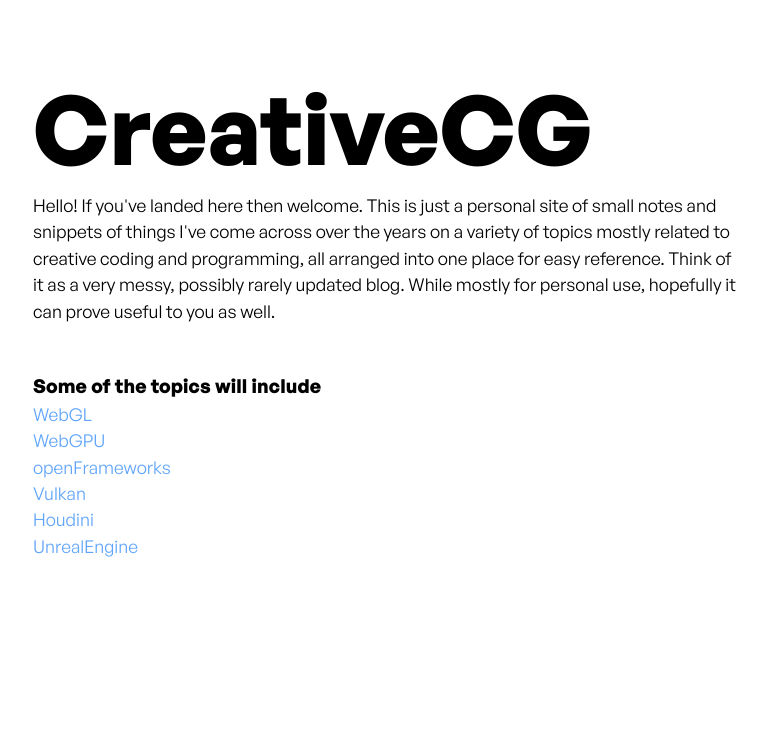
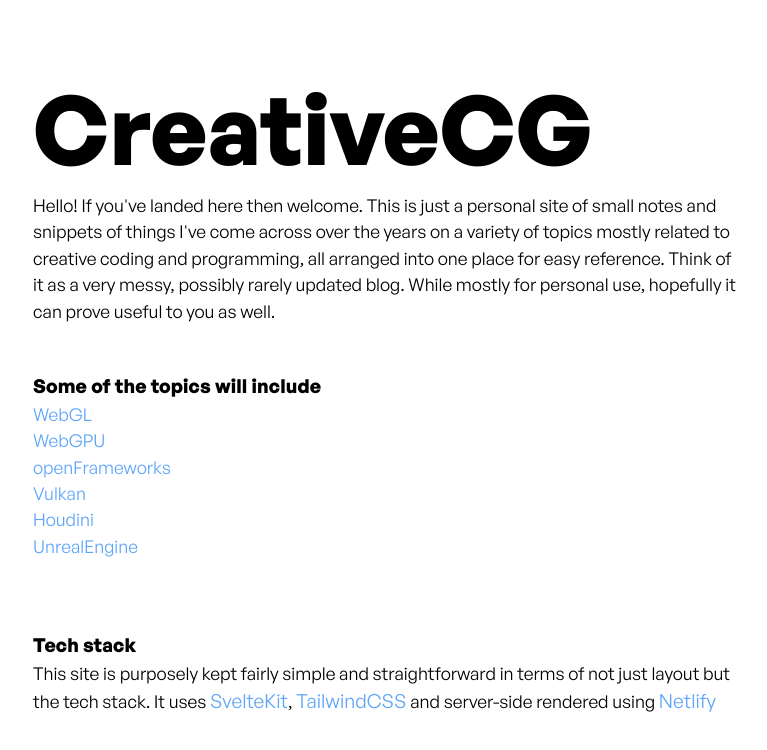
Before and after one commit to sortofsleepy/creativecg, a SvelteKit app: page / in a window 1280 px wide. Shown: the top 750 px of the page, without its empty margins (255-1022 px from the left). Built offline with nearby package versions, Linux system fonts and the light colour scheme.

Commit message:
Refactor + content add
- add helper function to fade in content once fonts are loaded
- add some unreal engine content
- add text explaining tech stack.

```diff
--- a/src/app.css
+++ b/src/app.css
@@ -15,6 +15,13 @@
 body {
     font-family: GeneralSans-Variable, sans-serif;
     font-size: 100%;
+    opacity: 0;
+    transition: opacity 1.5s ease;
+}
+
+body.loaded {
+    opacity: 1;
+    transition: opacity 1.5s ease;
 }
 
 h1, h2 {
--- a/src/app.html
+++ b/src/app.html
@@ -1,6 +1,7 @@
 <!DOCTYPE html>
 <html lang="en">
 	<head>
+		<title>CreativeCG</title>
 		<meta charset="utf-8" />
         <meta name="description" content="CreativeCG is the notebook of Joseph Chow containing links and brief notes about various topics."/>
         <meta name="keywords" content="Joseph Chow, blog, note, houdini, vulkan, unreal"/>
@@ -15,5 +16,17 @@
     <section class="container mx-auto px-72 py-10">
         %sveltekit.body%
     </section>
+
+	<script>
+
+		window.onload = ()=>{
+
+			document.fonts.ready.then(res => {
+				if(res.status === "loaded"){
+					document.body.classList.add("loaded")
+				}
+			})
+		}
+	</script>
 	</body>
 </html>
--- /dev/null
+++ b/src/lib/link.svelte
@@ -0,0 +1,10 @@
+
+
+<script>
+
+    export let url
+    export let text = "Link"
+</script>
+
+<a href="{url}" target="_blank" rel="noreferrer">{text}</a>
+<br/>
--- a/src/routes/+page.svelte
+++ b/src/routes/+page.svelte
@@ -26,4 +26,18 @@
         <li><a href="/houdini">Houdini</a></li>
         <li><a href="/unreal">UnrealEngine</a></li>
     </ul>
+
+    <section class="py-10">
+        <h2 class="mt-8">
+            Tech stack
+        </h2>
+
+        <p>
+            This site is purposely kept fairly simple and straightforward in terms of not just layout but the tech stack.
+            It uses <a href="https://kit.svelte.dev/" target="_blank" rel="noreferrer">SvelteKit</a>,
+            <a href="https://tailwindcss.com/" target="_blank" rel="noreferrer">TailwindCSS</a> and server-side rendered using
+            <a href="https://www.netlify.com/" target="_blank" rel="noreferrer">Netlify</a>
+        </p>
+
+    </section>
 </section>
--- a/src/routes/unreal/+page.svelte
+++ b/src/routes/unreal/+page.svelte
@@ -1,16 +1,39 @@
 <script>
     import MixPanel from "$lib/mixpanel.svelte"
+    import Link from "$lib/link.svelte"
+    import Image from "$lib/image.svelte"
 </script>
 
 <MixPanel/>
 
 <section class="mx-auto py-10">
-    <h1 class="lg:text-8xl sm:text-5xl">Unreal</h1>
+    <h1 class="lg:text-8xl sm:text-5xl">Unreal Engine</h1>
 
     <div class="py-10">
         <h2>Contents</h2>
         <ul class="page-list">
 
+            <li>
+                <a href="#miku">Importing MikuMiku Dance models</a>
+            </li>
         </ul>
     </div>
+
+
+
+    <section id="miku">
+        <h2>Importing MikuMiku Dance models</h2>
+        <p class="py-4">
+
+            Turns out it's possible to take MikuMiku dance models and bring them into Unreal Engine for some shenanagins.
+            @TheHoodieGuy02 put up a mostly complete guide a little over a year ago which is mostly complete, but needed some
+            minor tweaks so I took a stab at trying things out.
+        </p>
+
+        <Image url="https://preview.redd.it/7o17rymyshba1.png?width=2238&format=png&auto=webp&v=enabled&s=3b14d65d1e6aa3b622a0dfe5d1aa68e0a1a6f3b4"/>
+        <Link url="https://gitlab.com/sortofsleepy/mikumikuue5/" text="I have a repo setup with some sample assets"/>
+        <Link url="https://www.deviantart.com/thehoodieguy02/journal/How-to-make-Unreal-Engine-4-your-new-MMD-Pt-2-892643542" text="Link to @TheHoodieGuy02's guide"/>
+
+    </section>
+
 </section>
```
